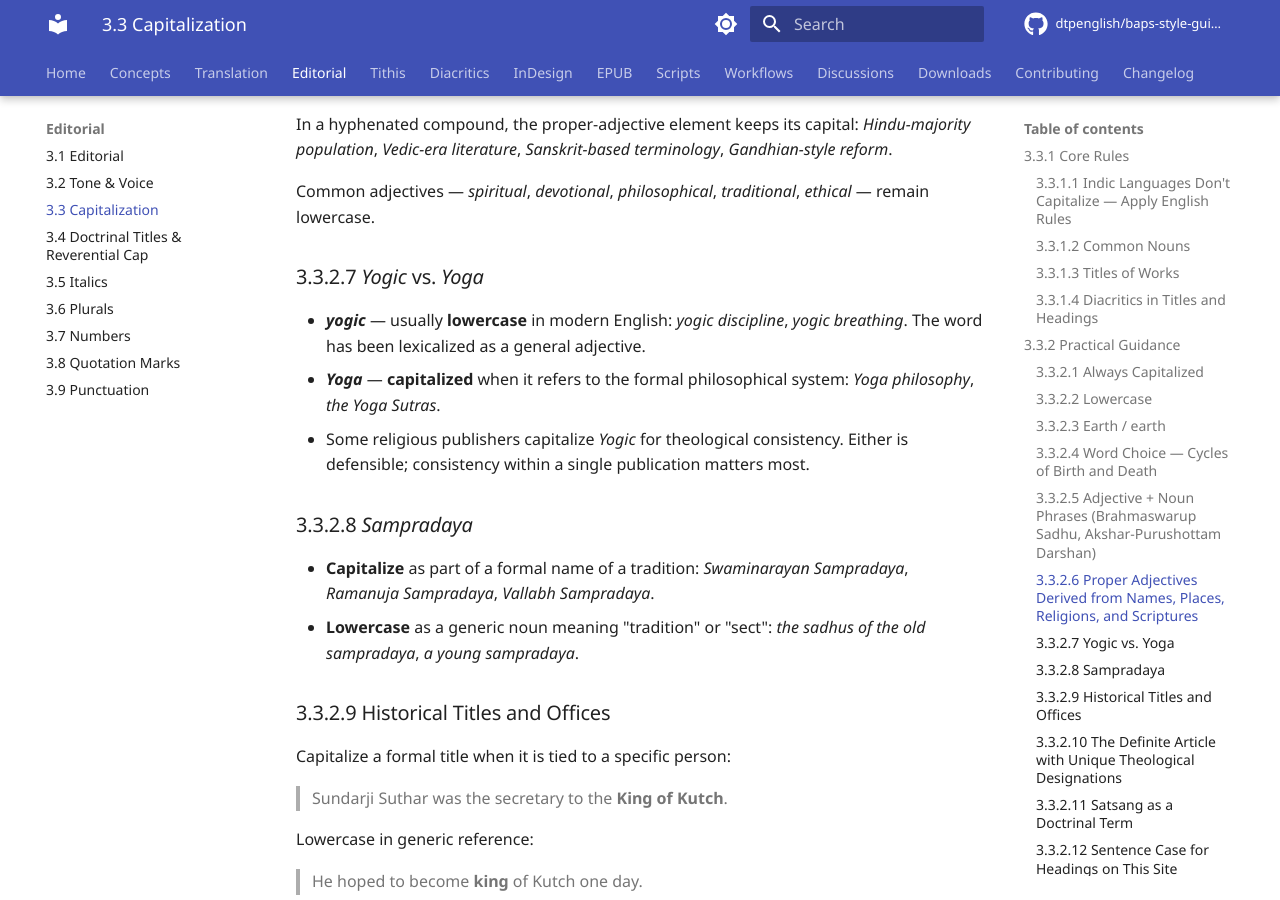
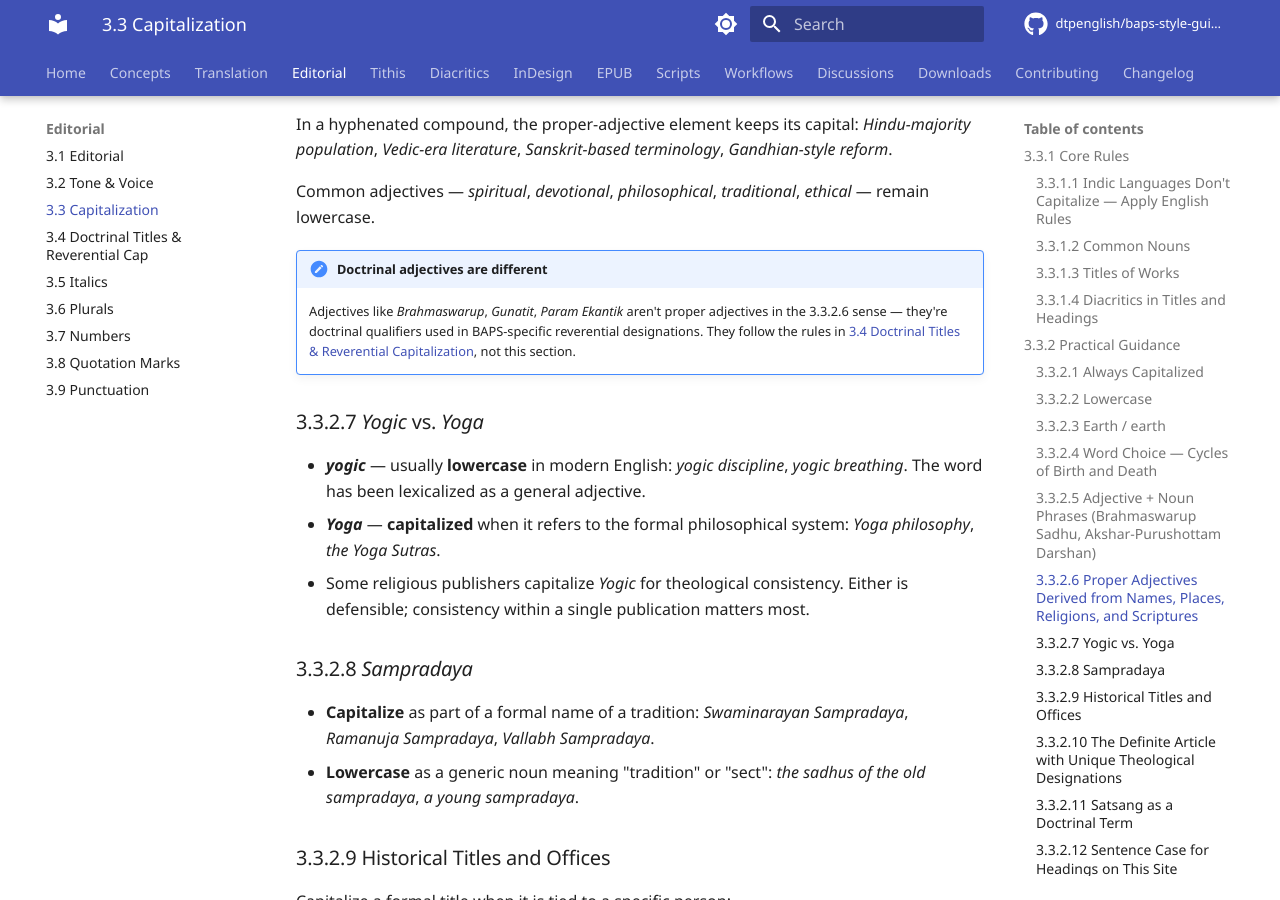
Before and after one commit to dtpenglish/baps-style-guide, an MkDocs documentation site: the page built from docs/editorial/capitalization.md, in a window 1280 px wide and 900 px high, scrolled down 2651 px. Built offline with MkDocs 1.6.1 and Material for MkDocs 9.7.7, drawn with Linux system fonts in a browser that asks for light colours; comment, search, counter and statistics services are not loaded; the version menu is left out.

Commit message:
Add three cross-references surfaced by audit
3.3.2.6 -> 3.4 (proper adjectives -> doctrinal adjectives):
Adds an admonition note clarifying that doctrinal qualifiers like
Brahmaswarup, Gunatit, Param Ekantik don't follow the
proper-adjective rule in 3.3.2.6 - they follow 3.4 Doctrinal
Titles instead. Resolves potential reader confusion about why
'Vedic' (3.3.2.6) and 'Brahmaswarup' (3.4) are treated
differently.

3.7.5 <-> 3.9.2 (compound-modifier hyphens <-> general dashes):
Mutual cross-references. 3.7.5 now opens with a pointer to
3.9.2 for en/em dash rules. 3.9.2 closes its dash table with
a pointer to 3.7.5 for compound modifiers with numbers.
Previously these two sections were siloed.

3.5.5 -> 3.6 (italics decision -> plurals):
Adds a one-line clarifier under the Italics Decision Summary
table noting that the table answers 'italicize?' not 'how to
pluralize?'. Plurals already cross-linked in 3.5.6 See Also,
but the inline note prevents readers from mistaking the table
for pluralization guidance.

Em/en dash quick-reference bug (3.1.2) - not addressed in
this commit per user direction.

Co-Authored-By: Claude Opus 4.7 (1M context) <noreply@anthropic.com>

```diff
--- a/docs/editorial/capitalization.md
+++ b/docs/editorial/capitalization.md
@@ -68,6 +68,9 @@ A useful test: if the adjective answers "*related to which specific person, plac
 In a hyphenated compound, the proper-adjective element keeps its capital: *Hindu-majority population*, *Vedic-era literature*, *Sanskrit-based terminology*, *Gandhian-style reform*.
 
 Common adjectives — *spiritual*, *devotional*, *philosophical*, *traditional*, *ethical* — remain lowercase.
+
+!!! note "Doctrinal adjectives are different"
+    Adjectives like *Brahmaswarup*, *Gunatit*, *Param Ekantik* aren't proper adjectives in the 3.3.2.6 sense — they're doctrinal qualifiers used in BAPS-specific reverential designations. They follow the rules in [3.4 Doctrinal Titles & Reverential Capitalization](doctrinal-titles.md), not this section.
 
 ### 3.3.2.7 *Yogic* vs. *Yoga*
 - ***yogic*** — usually **lowercase** in modern English: *yogic discipline*, *yogic breathing*. The word has been lexicalized as a general adjective.
```
Also changed, not shown: docs/editorial/italics.md (+2 -0 lines), docs/editorial/numbers.md (+1 -0 lines), docs/editorial/punctuation.md (+2 -0 lines).
